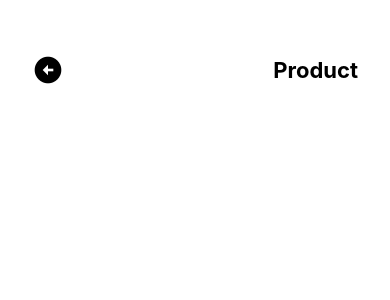
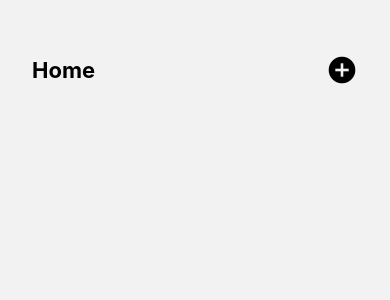
Before and after one commit to wendellcalixtoo/navigation-with-react-native, a React Native app: screen /home in a window 390 px wide. Shown: the top 300 px of the page. Built offline with nearby package versions, Linux system fonts and the light colour scheme.

Commit message:
Refactor code structure for improved readability and maintainability

```diff
--- a/App.tsx
+++ b/App.tsx
@@ -1,7 +1,7 @@
-import { Product } from '@/app/Product';
+import { Routes } from '@/routes';
 
 export default function App() {
   return (
-      <Product />
+      <Routes />
   );
 }
--- a/src/app/Home.tsx
+++ b/src/app/Home.tsx
@@ -1,10 +1,13 @@
 import { View } from "react-native";
+import { useNavigation } from "@react-navigation/native";
 
 import { Header } from "@/components/Header";
 import { Title } from "@/components/Title";
 import { ButtonIcon } from "@/components/ButtonIcon";
 
 export function Home () {
+    const navigation = useNavigation();
+
     return (
         <View
             style={{
@@ -15,7 +18,7 @@
         >
             <Header>
                 <Title>Home</Title>
-                <ButtonIcon name="add-circle" />
+                <ButtonIcon name="add-circle" onPress={() => navigation.navigate("product")} />
             </Header>
         </View>
     )
--- a/src/app/Product.tsx
+++ b/src/app/Product.tsx
@@ -1,10 +1,13 @@
 import { View } from "react-native";
+import { useNavigation } from "@react-navigation/native";
 
 import { Header } from "@/components/Header";
 import { Title } from "@/components/Title";
 import { ButtonIcon } from "@/components/ButtonIcon";
 
 export function Product () {
+    const navigation = useNavigation();
+
     return (
         <View
             style={{
@@ -14,7 +17,7 @@
             }}
         >
             <Header>
-                <ButtonIcon name="arrow-circle-left" />
+                <ButtonIcon name="arrow-circle-left" onPress={() => navigation.goBack()} />
                 <Title>Product</Title>
             </Header>
         </View>
--- /dev/null
+++ b/src/routes/StackRoutes.tsx
@@ -0,0 +1,20 @@
+import { createNativeStackNavigator } from "@react-navigation/native-stack";
+
+import { Home } from "@/app/Home";
+import { Product } from "@/app/Product";
+
+const Stack = createNativeStackNavigator();
+
+export function StackRoutes() {
+    return (
+        <Stack.Navigator
+            initialRouteName="home"
+            screenOptions={{
+                headerShown: false
+            }}
+        >
+            <Stack.Screen name="home" component={Home} />
+            <Stack.Screen name="product" component={Product} />
+        </Stack.Navigator>
+    )
+}
--- /dev/null
+++ b/src/routes/index.tsx
@@ -0,0 +1,11 @@
+import { NavigationContainer } from "@react-navigation/native";
+
+import { StackRoutes } from "./StackRoutes";
+
+export function Routes() {
+    return (
+        <NavigationContainer>
+            <StackRoutes />
+        </NavigationContainer>
+    );
+}
--- a/tsconfig.json
+++ b/tsconfig.json
@@ -1,5 +1,6 @@
 {
   "compilerOptions": {
+    "strict": true,
     "paths": {
       "@/*": ["./src/*"]
     }
```
Also changed, not shown: src/types/navigation.d.ts (added, +10 -0 lines), 1 other file (tests, documents, lock files or other folders).
